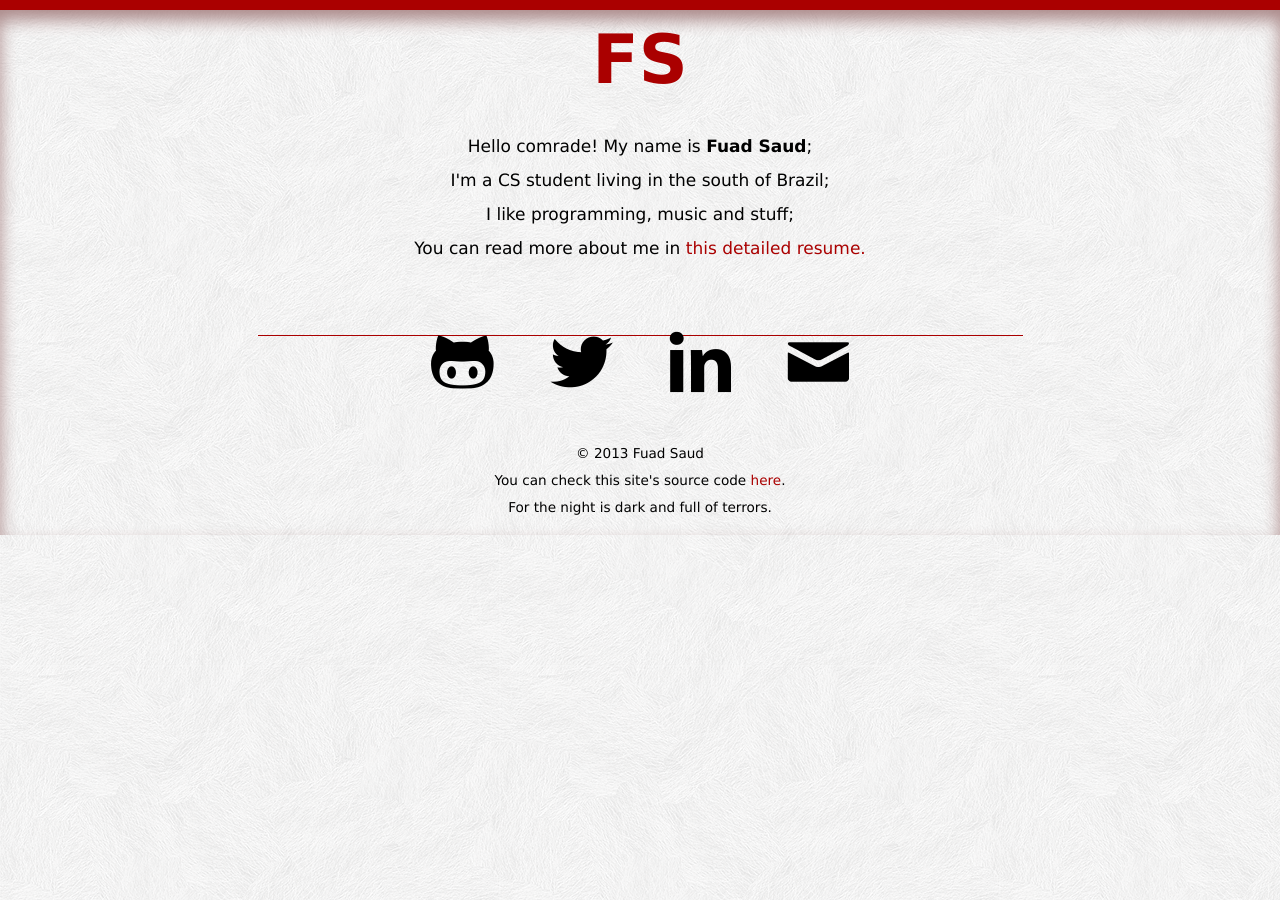
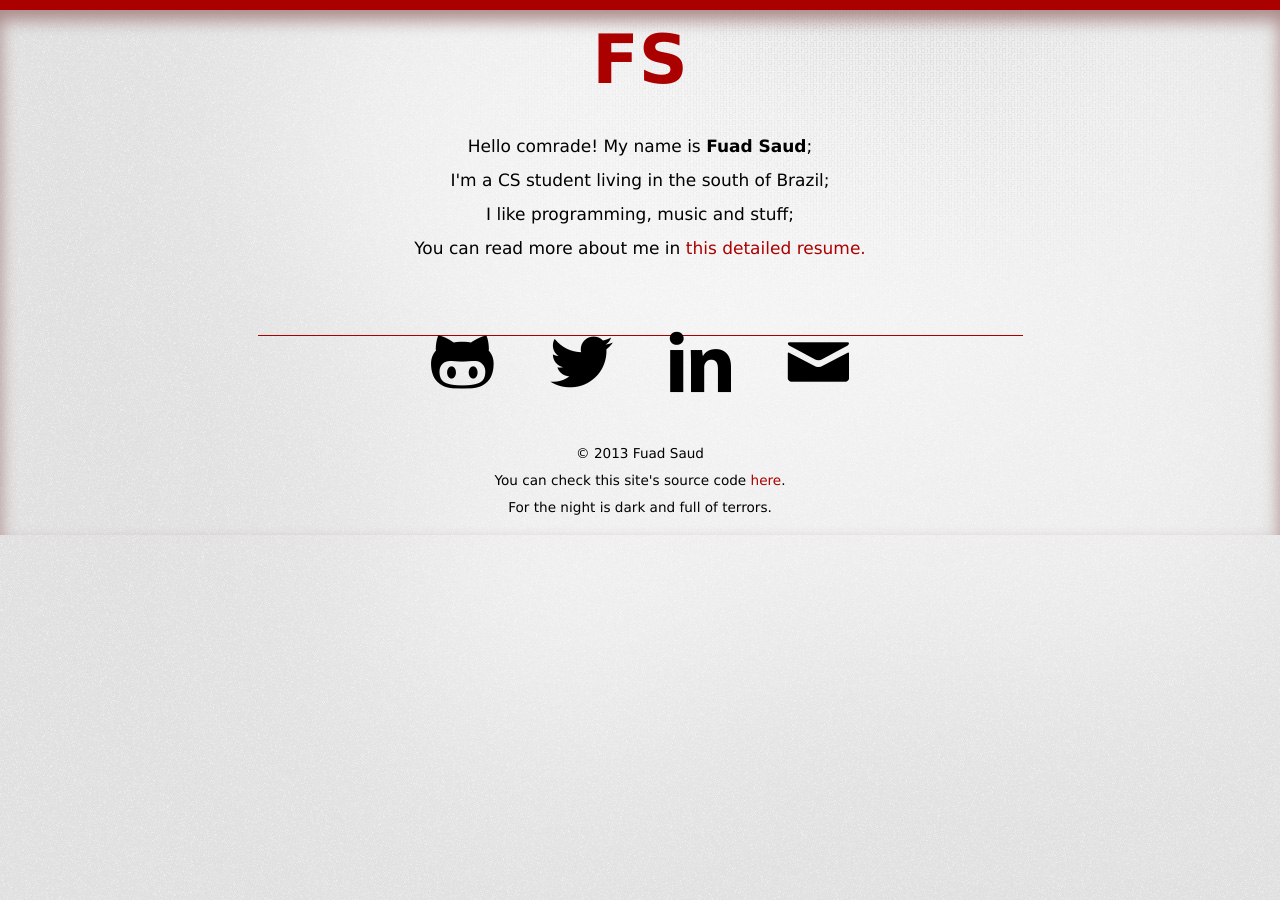
Before and after one commit to fuadsaud/fuadsaud.github.io, a Jekyll site: the page built from index.html, in a window 1280 px wide. Built offline with Jekyll 4.4.1, drawn with Linux system fonts in a browser that asks for light colours; Markdown is read by kramdown in place of the engine named in the settings.

Commit message:
Change background image. Again.

```diff
--- a/css/screen.css
+++ b/css/screen.css
@@ -1,5 +1,5 @@
 body {
-    background-image: url("/img/feathers.png");
+    background-image: url("/img/bg.jpg");
     background-color: #fff;
     border-top: 10px solid #a00;
     box-shadow: inset 0 10px 1em 0 #a88;
```
Also changed, not shown: img/bg.jpg (added), img/feathers.png (deleted).
